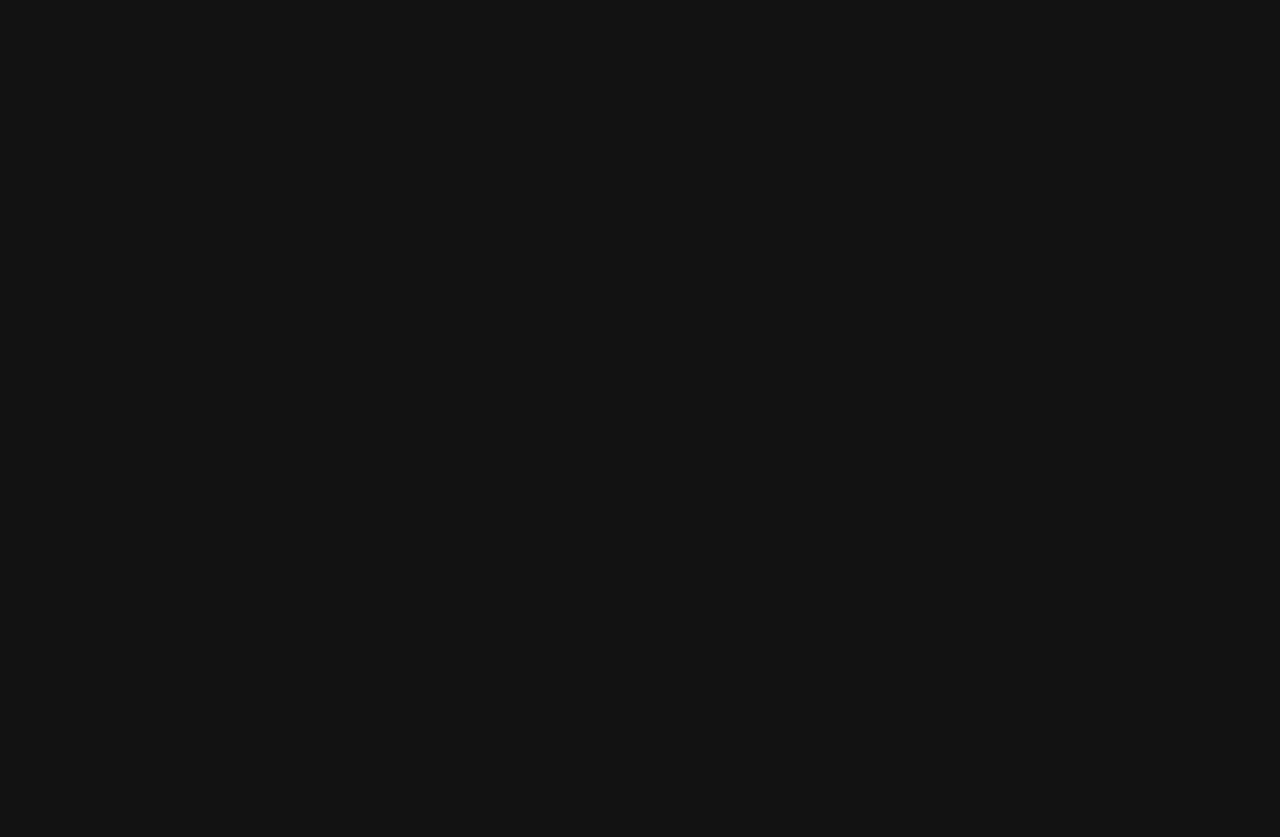
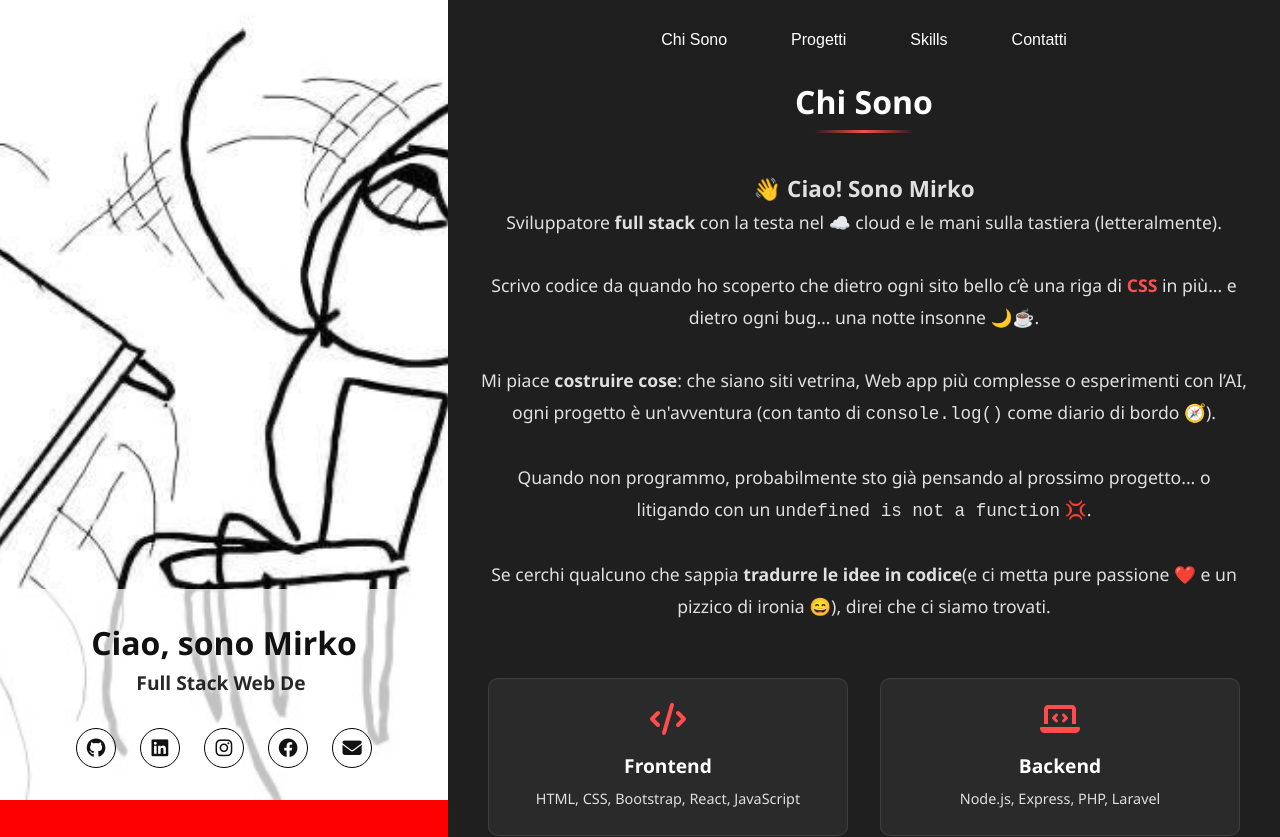
Before and after one commit to MirkoCaccavone/portfolio, a React (Vite) app: page / in a window 1280 px wide. Shown: the top 837 px of the page. Before the commit the page ends 800 px from the top, so only its background shows below. Built offline with nearby package versions, Linux system fonts and the light colour scheme.

Commit message:
Add routes in App.jsx

```diff
--- a/src/App.jsx
+++ b/src/App.jsx
@@ -1,10 +1,27 @@
+import { BrowserRouter, Routes, Route } from 'react-router-dom';
+import { Toaster } from 'react-hot-toast';
+import HomePage from './pages/HomePage';
+import NlsProject from './components/Projects/NlsProject';
+import Rentora from './components/Projects/Rentora';
+import BoolRoad from './components/Projects/BoolRoad';
+
 function App() {
 
   return (
     <>
+      <Toaster />
+      <BrowserRouter>
+        <Routes>
+          <Route index element={<HomePage />} />
+          <Route path="/projects/next-level-shop" element={<NlsProject />} />
+          <Route path="/projects/rentora" element={<Rentora />} />
+          <Route path='/projects/boolroad' element={<BoolRoad />} />
+        </Routes>
+
+      </BrowserRouter>
 
     </>
   )
 }
 
-export default App
+export default App;
```
